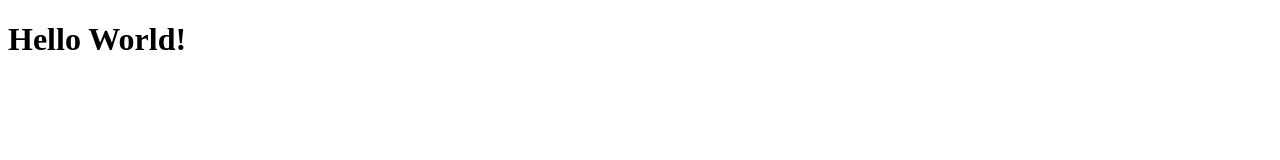
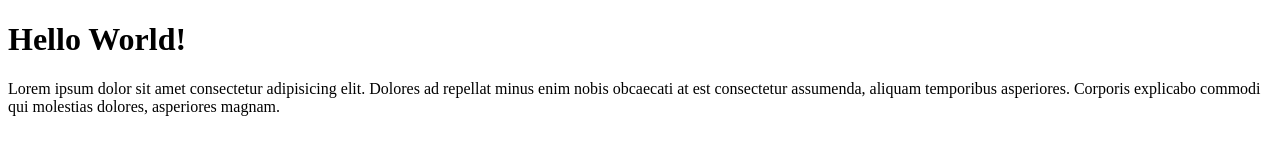
Before and after one commit to irvan23/git-test, a plain HTML site: page index.html in a window 1280 px wide. Drawn offline with Linux system fonts and the light colour scheme.

Commit message:
menambahkan pargraf

```diff
--- a/index.html
+++ b/index.html
@@ -8,5 +8,6 @@
 </head>
 <body>
     <h1>Hello World!</h1>
+    <p>Lorem ipsum dolor sit amet consectetur adipisicing elit. Dolores ad repellat minus enim nobis obcaecati at est consectetur assumenda, aliquam temporibus asperiores. Corporis explicabo commodi qui molestias dolores, asperiores magnam.</p>
 </body>
 </html>
```
